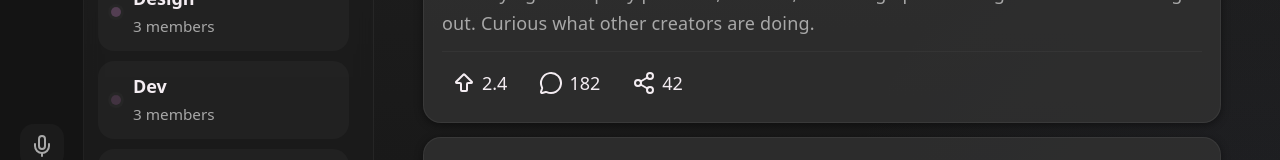
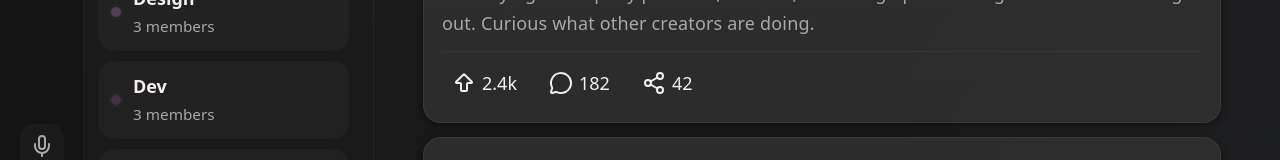
Before and after one commit to Crowbit-dev/Crowbit, a React (Vite) app in the folder client/: page /home in a window 1280 px wide. Shown: the part 502-662 px from the top of the page. Built offline with nearby package versions, Linux system fonts and the light colour scheme.

Commit message:
feat: update post stats formatting for improved readability

```diff
--- a/client/src/appData.ts
+++ b/client/src/appData.ts
@@ -138,7 +138,7 @@ export const posts: Post[] = [
     body:
       'I am trying to keep my portfolio, content, and design process aligned without burning out. Curious what other creators are doing.',
     image: crowPhotograph,
-    stats: { comments: 182, upvotes: 2.4, shares: 42 },
+    stats: { comments: 182, upvotes: 2400, shares: 42 },
   },
   {
     author: 'Milo',
@@ -149,7 +149,7 @@ export const posts: Post[] = [
     body:
       'I am comparing auth, dashboards, and deployment speed. I want something practical, not just shiny demos.',
     image: crowSideProfile,
-    stats: { comments: 96, upvotes: 1.8, shares: 21 },
+    stats: { comments: 96, upvotes: 1800, shares: 21 },
   },
   {
     author: 'Ava',
@@ -159,7 +159,7 @@ export const posts: Post[] = [
     title: 'Founders: what do your best community rituals look like?',
     body:
       'The most sustainable communities usually feel less like a launch and more like a habit. I am collecting examples.',
-    stats: { comments: 243, upvotes: 3.1, shares: 58 },
+    stats: { comments: 243, upvotes: 3100, shares: 58 },
   },
   {
     author: 'Noor',
@@ -169,7 +169,7 @@ export const posts: Post[] = [
     title: 'What is on your security audit checklist this quarter?',
     body:
       'I am putting together a lightweight checklist for small teams: access reviews, dependency updates, and backup drills. What am I missing?',
-    stats: { comments: 64, upvotes: 1.2, shares: 15 },
+    stats: { comments: 64, upvotes: 1200, shares: 15 },
   },
 ]
 
--- a/client/src/components/WorkspaceContent.tsx
+++ b/client/src/components/WorkspaceContent.tsx
@@ -27,8 +27,14 @@ type WorkspaceContentProps = {
   onSearchQuery: (query: string) => void
 }
 
-// TEMPORARY: formats mock upvote counts until the backend provides real numbers.
-const formatUpvotes = (value: number) => (value < 100 ? `${value}` : `${value}k`)
+// TEMPORARY: formats mock counts until the backend provides real numbers.
+const formatCount = (value: number) => {
+  if (value < 1000) return `${value}`
+  if (value < 1_000_000) return `${trimZeros(value / 1000)}k`
+  return `${trimZeros(value / 1_000_000)}m`
+}
+
+const trimZeros = (value: number) => (Number.isInteger(value) ? `${value}` : value.toFixed(1))
 
 const mutualFriendsByDm: Record<string, string[]> = {
   maya: ['Jules', 'Sami', 'Theo'],
@@ -327,7 +333,7 @@ function WorkspaceContent({
                     <strong>{post.title}</strong>
                     <p>{post.community ? `${post.community} · ` : ''}{post.author}</p>
                   </div>
-                  <span>{post.stats.comments} comments</span>
+                  <span>{formatCount(post.stats.comments)} comments</span>
                 </article>
               ))}
               {matchedCommunities.map((community) => (
@@ -564,15 +570,15 @@ function WorkspaceContent({
             <div className={styles.postStats}>
               <button type="button" className={styles.postAction} aria-label={`Upvote ${post.title}`}>
                 <ArrowBigUp aria-hidden="true" />
-                <span>{formatUpvotes(post.stats.upvotes)}</span>
+                <span>{formatCount(post.stats.upvotes)}</span>
               </button>
               <button type="button" className={styles.postAction} aria-label={`View comments for ${post.title}`} onClick={() => onOpenThread(post)}>
                 <MessageCircle aria-hidden="true" />
-                <span>{post.stats.comments}</span>
+                <span>{formatCount(post.stats.comments)}</span>
               </button>
               <button type="button" className={styles.postAction} aria-label={`Share ${post.title}`}>
                 <Share2 aria-hidden="true" />
-                <span>{post.stats.shares}</span>
+                <span>{formatCount(post.stats.shares)}</span>
               </button>
             </div>
           </article>
```
